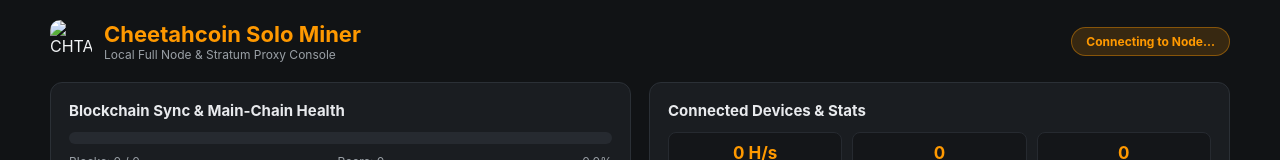
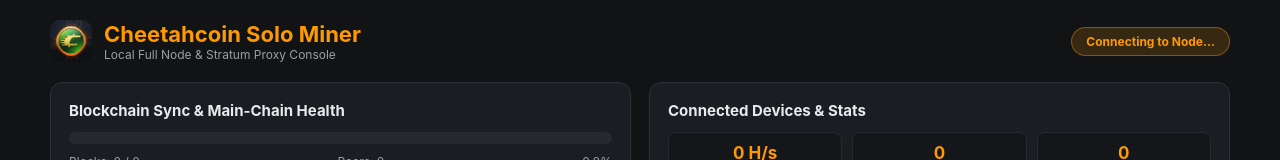
Before and after one commit to 5tratNodeApps/5tratum-CHTA-store, a plain HTML site: page 5tratnodeapps-cheetahcoin/index.html in a window 1280 px wide. Shown: the top 160 px of the page. Drawn offline with Linux system fonts and the light colour scheme; no server answers.

Commit message:
Update index.html

```diff
--- a/5tratnodeapps-cheetahcoin/index.html
+++ b/5tratnodeapps-cheetahcoin/index.html
@@ -70,7 +70,7 @@
   <div class="container">
     <div class="header">
       <div class="title-wrap">
-        <img src="raw.githubusercontent.com" alt="CHTA">
+        <img src="https://raw.githubusercontent.com/5tratNodeApps/5tratum-CHTA-store/main/5tratnodeapps-cheetahcoin/icon.png" alt="CHTA">
         <div>
           <h1>Cheetahcoin Solo Miner</h1>
           <div class="sub">Local Full Node &amp; Stratum Proxy Console</div>
@@ -90,7 +90,7 @@
             <span id="syncPct">0.0%</span>
           </div>
           <div class="sync-wrap" id="syncBanner">
-            <img src="raw.githubusercontent.com" alt="Syncing the Savanna">
+            <img src="https://raw.githubusercontent.com/5tratNodeApps/5tratum-CHTA-store/main/5tratnodeapps-cheetahcoin/syncing.png" alt="Syncing the Savanna">
           </div>
         </div>
 
@@ -123,7 +123,7 @@
       <div class="card">
         <h2>
           Connected Devices &amp; Stats
-          <span class="payout-badge" id="payoutBadge"><img src="raw.githubusercontent.com" alt="CHTA">Payout Confirmed</span>
+          <span class="payout-badge" id="payoutBadge"><img src="https://raw.githubusercontent.com/5tratNodeApps/5tratum-CHTA-store/main/5tratnodeapps-cheetahcoin/icon.png" alt="CHTA">Payout Confirmed</span>
         </h2>
         <div class="stats-row">
           <div class="stat-box">
@@ -147,7 +147,7 @@
             <tr><td colspan="3" style="color:#9aa0a6;text-align:center;">Waiting for miners to connect...</td></tr>
           </tbody>
         </table>
-        <img class="event-banner" id="readyBanner" src="raw.githubusercontent.com" alt="Ready to Hunt">
+        <img class="event-banner" id="readyBanner" src="https://raw.githubusercontent.com/5tratNodeApps/5tratum-CHTA-store/main/5tratnodeapps-cheetahcoin/ready.png" alt="Ready to Hunt">
       </div>
     </div>
   </div>
```
